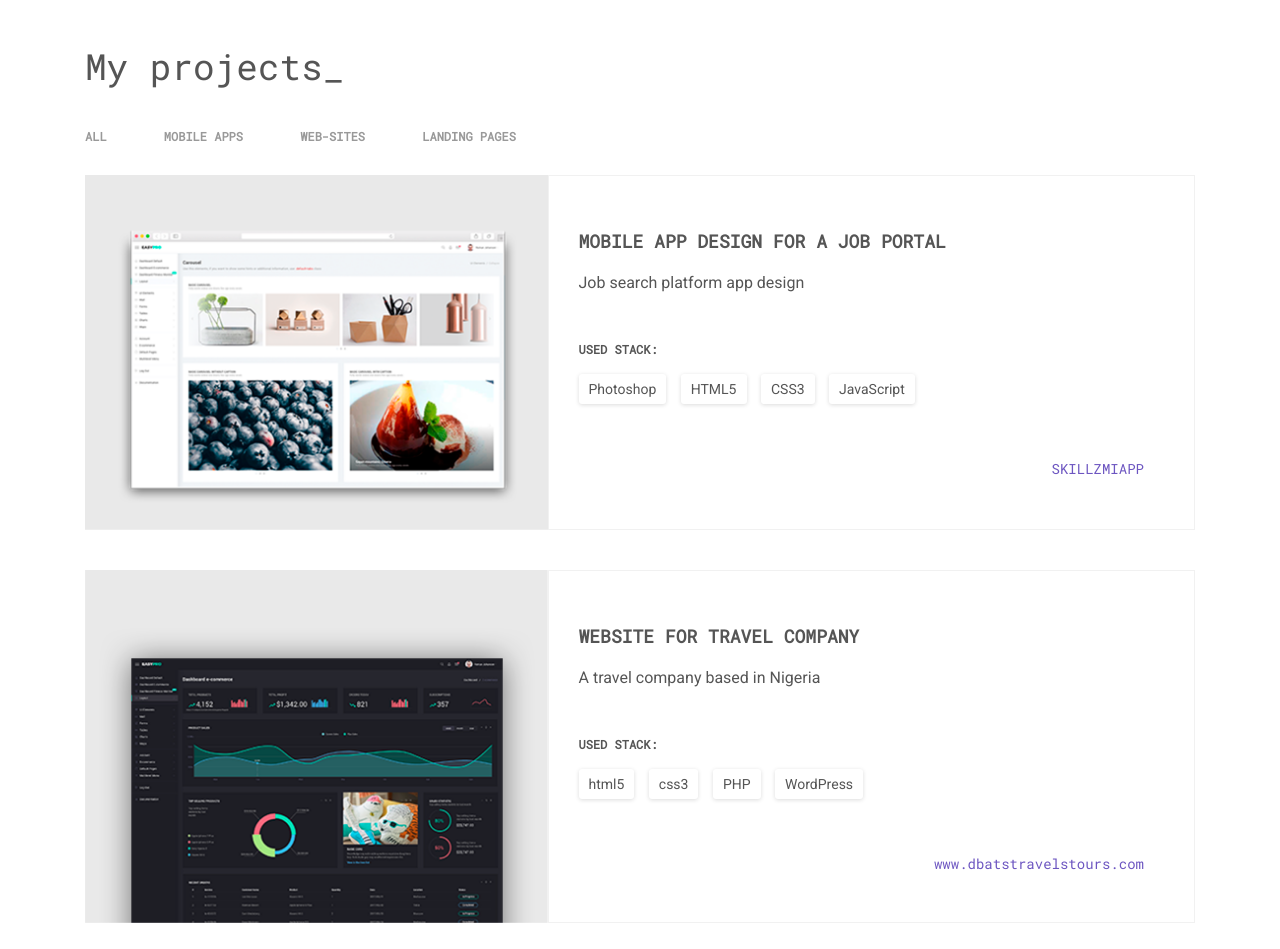
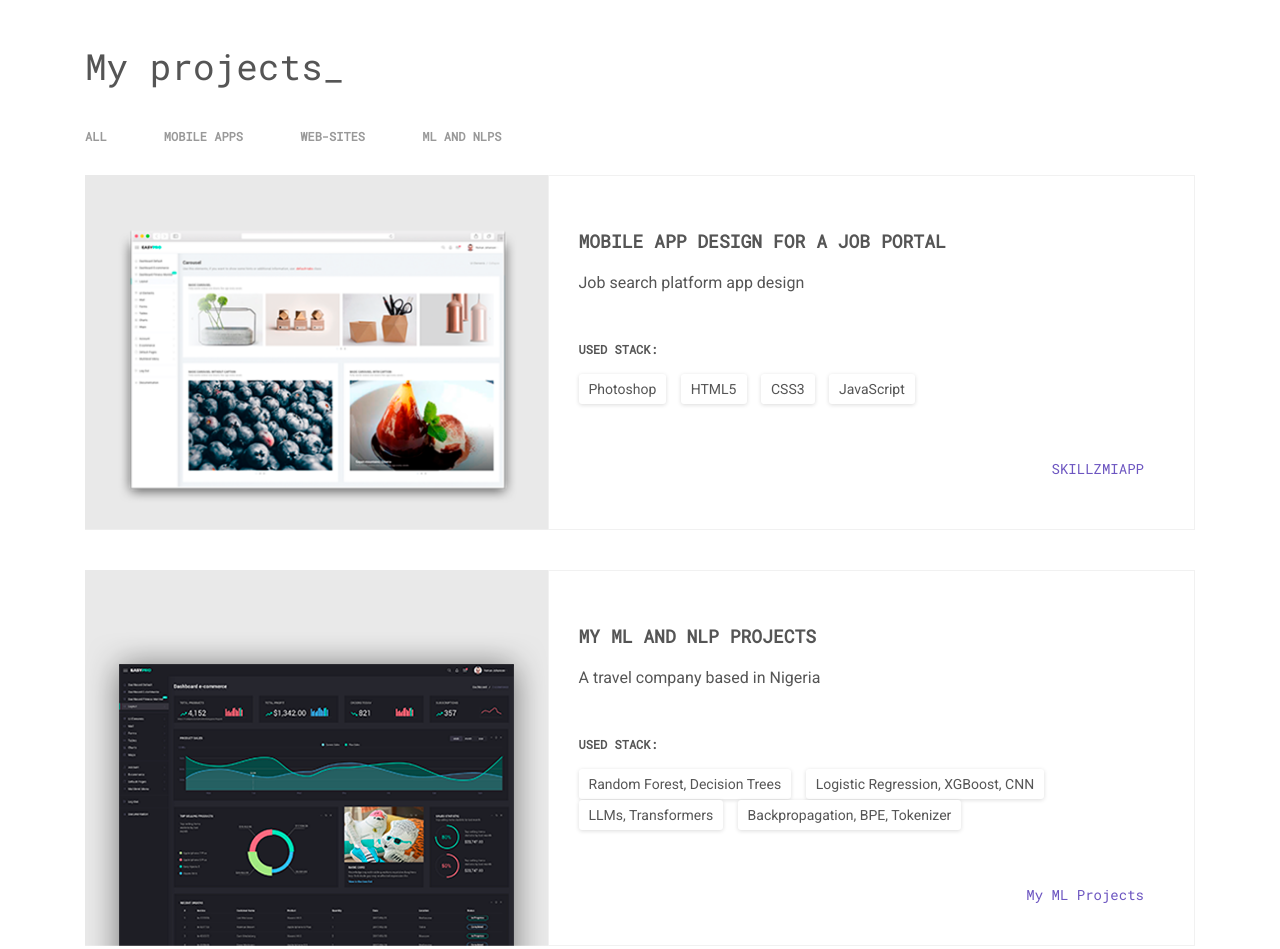
Before and after one commit to rashoba/portfolio, a website: page index.html in a window 1280 px wide. Shown: the part 3220-4169 px from the top of the page. Drawn offline with Linux system fonts and the light colour scheme.

Commit message:
Update index.html

```diff
--- a/index.html
+++ b/index.html
@@ -317,7 +317,7 @@
             <li><a href="" data-portfolio-target-tag="all">all</a></li>
             <li><a href="" data-portfolio-target-tag="mobile apps">mobile apps</a></li>
             <li><a href="" data-portfolio-target-tag="web-sites">web-sites</a></li>
-            <li><a href="" data-portfolio-target-tag="landing-pages">landing pages</a></li>
+            <li><a href="" data-portfolio-target-tag="landing-pages">ML and NLPs</a></li>
           </ul>
         </nav>
       </div>
@@ -347,18 +347,18 @@
           <img class="" src="assets/img/img_project_2_mono.png" alt="project-img">
         </div>
         <div class="col-md-6 col-lg-7 project-card__info">
-          <h3 class="project-card__title">Website for travel company</h3>
+          <h3 class="project-card__title">My ML and NLP Projects</h3>
           <p class="project-card__description">
             A travel company based in Nigeria
           </p>
           <p class="project-card__stack">Used stack:</p>
           <ul class="tags">
-            <li>html5</li>
-            <li>css3</li>
-            <li>PHP</li>
-            <li>WordPress</li>
+            <li>Random Forest, Decision Trees</li>
+            <li>Logistic Regression, XGBoost, CNN</li>
+            <li>LLMs, Transformers</li>
+            <li>Backpropagation, BPE, Tokenizer </li>
           </ul>
-          <a href="https://dbtastravelstours.com" class="project-card__link">www.dbatstravelstours.com</a>
+          <a href="https://github.com/rashoba/mymlprojects" class="project-card__link">My ML Projects</a>
         </div>
       </div>
       <div class="row project-card"  data-toggle="modal" data-target="#portfolioModal" data-portfolio-tag="landing-pages">
```
